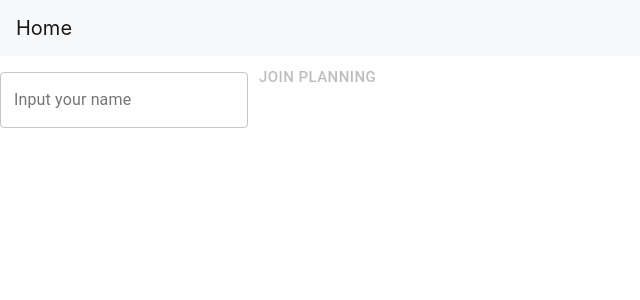
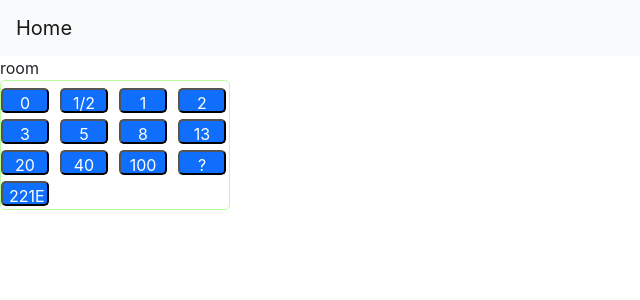
Before and after one commit to iteremasov/planningpocker, a React (Create React App) app in the folder client/: page /1/1 in a window 1280 px wide. Shown: the top 300 px of the page, without its empty margins (0-640 px from the left). Built offline with nearby package versions, Linux system fonts and the light colour scheme; no server answers.

Commit message:
add Voting Planning

```diff
--- a/client/src/components/Router.jsx
+++ b/client/src/components/Router.jsx
@@ -4,6 +4,7 @@ import { Route, Switch } from 'react-router-dom';
 
 import StartPlanning from './StartPlanning';
 import UserName from './UserName';
+import PlaningRoom from '../pages/PlanningRoom'
 
 export default class Router extends Component {
 	render() {
@@ -11,6 +12,7 @@ export default class Router extends Component {
 			<div className="Router">
 				<Switch>
 					<Route exact path="/" component={StartPlanning} />
+					<Route path="/:roomkey/:username" component={PlaningRoom} />
 					<Route path="/:roomkey" component={UserName} />
 				</Switch>
 			</div>
--- a/client/src/components/UserName.jsx
+++ b/client/src/components/UserName.jsx
@@ -3,11 +3,15 @@ import React, { Component } from 'react';
 import TextField from '@material-ui/core/TextField';
 import Button from '@material-ui/core/Button';
 
+
+import './userName.css';
+
 export default class UserName extends Component {
 	state = { textFieldValue: '' };
 
 	click = () => {
-		console.log(this.state.textFieldValue);
+		const  roomkey = this.props.match.params.roomkey;
+		this.props.history.push('/' + roomkey +'/' + this.state.textFieldValue)
 	};
 	handleTextFieldChange = e => {
 		this.setState({
@@ -17,13 +21,14 @@ export default class UserName extends Component {
 
 	render() {
 		return (
-			<div className="username">
+			<div className="content">
+				<div className="inputUserName">
 					<TextField
 						onChange={this.handleTextFieldChange}
 						id="outlined-name-input"
 						label="Input your name"
 						className="inputName"
-					margin="normal"
+						margin="dense"
 						variant="outlined"
 					/>
 					<Button
@@ -35,6 +40,7 @@ export default class UserName extends Component {
 						Join planning
 					</Button>
 				</div>
+			</div>
 		);
 	}
 }
--- /dev/null
+++ b/client/src/components/VotingPanel.jsx
@@ -0,0 +1,67 @@
+import React, { Component } from 'react';
+import './votingpanel.css';
+import { Grid } from '@material-ui/core';
+
+export default class VotingPanel extends Component {
+	click = item => {
+		const act = this.props.onClick;
+        act(item);
+	};
+	render() {
+		const rowOne = ['0', '1/2', '1', '2'];
+		const rowTwo = ['3', '5', '8', '13'];
+		const rowThree = ['20', '40', '100', '?'];
+		const rowFour = ['221E'];
+
+		const buttonStyle = { width: 48, height: 25 };
+
+		return (
+			<div className="votingpanel">
+				<Grid container spacing={1}>
+					{rowOne.map((item, index) => (
+						<Grid item key={index} xs={3}>
+							<div>
+								<button onClick={() => this.click(item)} className="button" style={buttonStyle}>
+									{item}
+								</button>
+							</div>
+						</Grid>
+					))}
+				</Grid>
+				<Grid container spacing={1}>
+					{rowTwo.map((item, index) => (
+						<Grid item key={index} xs={3}>
+							<div>
+								<button onClick={() => this.click(item)} className="button" style={buttonStyle}>
+									{item}
+								</button>
+							</div>
+						</Grid>
+					))}
+				</Grid>
+				<Grid container spacing={1}>
+					{rowThree.map((item, index) => (
+						<Grid item key={index} xs={3}>
+							<div>
+								<button onClick={() => this.click(item)} className="button" style={buttonStyle}>
+									{item}
+								</button>
+							</div>
+						</Grid>
+					))}
+				</Grid>
+				<Grid container spacing={1}>
+					{rowFour.map((item, index) => (
+						<Grid item key={index} xs={3}>
+							<div>
+								<button onClick={() => this.click(item)} className="button" style={buttonStyle}>
+									{item}
+								</button>
+							</div>
+						</Grid>
+					))}
+				</Grid>
+			</div>
+		);
+	}
+}
--- /dev/null
+++ b/client/src/components/userName.css
@@ -0,0 +1,12 @@
+.button {
+	position: relative;
+	top: 7px;
+}
+
+.content {
+	position: fixed;
+	top: 20%;
+	right: 38%;
+	width: 28%;
+	background-color: rgb(209, 209, 214);
+}
--- /dev/null
+++ b/client/src/components/votingpanel.css
@@ -0,0 +1,16 @@
+.votingpanel{
+    width: 230px;
+    height: 130px;
+    position: absolute;
+    border: 1px solid rgb(183, 255, 155);
+    background: rgb(255, 255, 255);
+    border-radius: 5px;
+
+}
+
+.button{
+    border-radius: 5px;
+    background: rgb(16, 110, 252);
+    color: white;
+
+}
--- /dev/null
+++ b/client/src/pages/PlanningRoom.jsx
@@ -0,0 +1,47 @@
+import React, { Component } from 'react';
+import VotingPanel from '../components/VotingPanel';
+
+export default class PlaningRoom extends Component {
+	state = { vote: null };
+
+	vote = vote => {
+		console.log(vote)
+		this.setState({ vote: vote });
+	};
+
+	componentDidMount = () => {
+		const { roomkey, username } = this.props.match.params;
+		const socket = new WebSocket(process.env.REACT_APP_URI_WS + roomkey + '/' + username);
+		socket.onopen = function() {
+			alert('Соединение установлено.');
+		};
+
+		socket.onclose = function(event) {
+			if (event.wasClean) {
+				alert('Соединение закрыто чисто');
+			} else {
+				alert('Обрыв соединения'); // например, "убит" процесс сервера
+			}
+			alert('Код: ' + event.code + ' причина: ' + event.reason);
+		};
+
+		socket.onmessage = function(event) {
+			alert('Получены данные ' + event.data);
+		};
+
+		socket.onerror = function(error) {
+			console.log(error);
+			alert('Ошибка ' + error);
+		};
+		this.setState({ socket: socket });
+	};
+
+	render() {
+		return (
+			<div>
+				room
+				<VotingPanel onClick={this.vote} />
+			</div>
+		);
+	}
+}
```
Also changed, not shown: 1 other file (tests, documents, lock files or other folders). Lines whose indentation alone changed are shown as unchanged.
